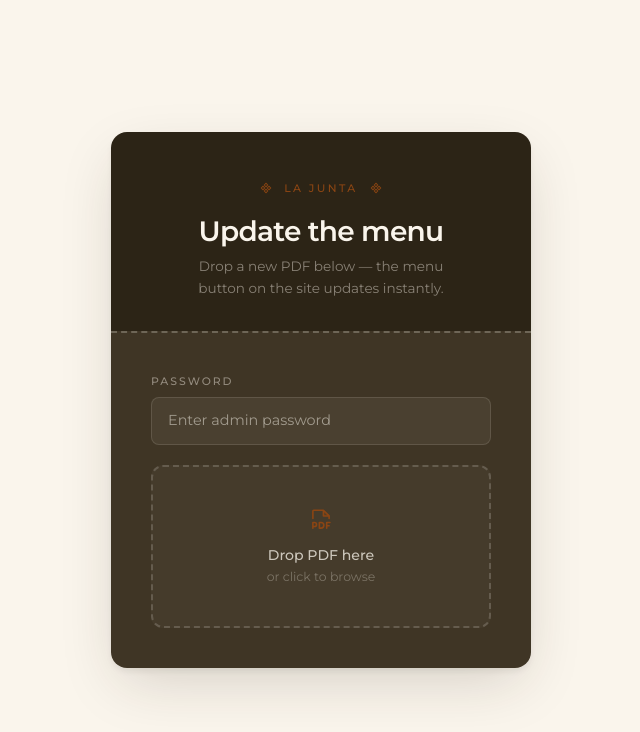
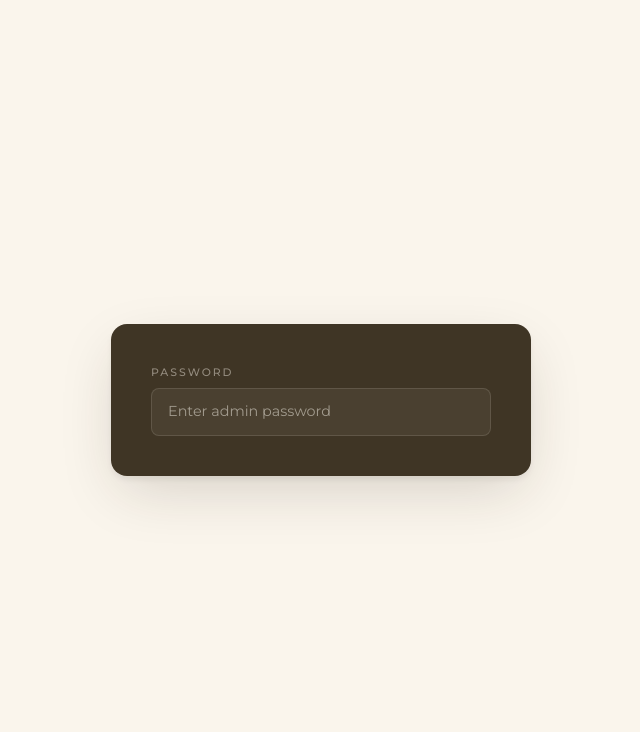
Before and after one commit to PawelNiedzwiecki/la-junta, a Next.js app: page /admin/menu in a window 1280 px wide. Shown: the top 732 px of the page, without its empty margins (319-959 px from the left). Built offline with nearby package versions, Linux system fonts and the light colour scheme.

Commit message:
feat: hide menu upload

```diff
--- a/src/app/admin/menu/UploadCard.tsx
+++ b/src/app/admin/menu/UploadCard.tsx
@@ -17,6 +17,7 @@
 	fileName: string | null;
 	uploadedUrl: string | null;
 	onUpload: (file: File) => void;
+	unlocked: boolean;
 };
 
 export function UploadCard({
@@ -27,6 +28,7 @@
 	fileName,
 	uploadedUrl,
 	onUpload,
+	unlocked,
 }: Props) {
 	const fileInputRef = useRef<HTMLInputElement>(null);
 	const dragOverRef = useRef(false);
@@ -46,7 +48,9 @@
 					"0 4px 6px -1px rgba(44,36,22,0.08), 0 20px 60px -10px rgba(44,36,22,0.18)",
 			}}
 		>
-			{/* Top zone */}
+			{/* Top zone — only shown when unlocked */}
+			{unlocked && (
+				<>
 					<div
 						className="rounded-t-2xl px-10 pt-12 pb-8 flex flex-col items-center text-center gap-5"
 						style={{ background: "var(--color-dark-card)" }}
@@ -83,10 +87,12 @@
 							background: "#3f3525",
 						}}
 					/>
+				</>
+			)}
 
 			{/* Bottom zone */}
 			<div
-				className="rounded-b-2xl px-10 pt-10 pb-10 flex flex-col gap-5"
+				className={`${unlocked ? "rounded-b-2xl" : "rounded-2xl"} px-10 pt-10 pb-10 flex flex-col gap-5`}
 				style={{ background: "#3f3525" }}
 			>
 				{/* Password */}
@@ -126,7 +132,9 @@
 					)}
 				</div>
 
-				{/* Drop zone */}
+				{/* Drop zone — only shown when unlocked */}
+				{unlocked && (
+					<>
 						<button
 							type="button"
 							onClick={() => fileInputRef.current?.click()}
@@ -214,6 +222,8 @@
 								</p>
 							</div>
 						)}
+					</>
+				)}
 			</div>
 		</div>
 	);
--- a/src/app/admin/menu/page.tsx
+++ b/src/app/admin/menu/page.tsx
@@ -10,6 +10,7 @@
 export default function AdminMenuPage() {
 	const [password, setPassword] = useState("");
 	const [status, setStatus] = useState<UploadStatus>("idle");
+	const [unlocked, setUnlocked] = useState(false);
 	const [uploadedUrl, setUploadedUrl] = useState<string | null>(null);
 	const [fileName, setFileName] = useState<string | null>(null);
 	const [history, setHistory] = useState<HistoryEntry[]>([]);
@@ -17,11 +18,19 @@
 	const [downloading, setDownloading] = useState(false);
 
 	useEffect(() => {
-		if (password.length <= 3) return;
+		if (password.length <= 3) { setUnlocked(false); return; }
 		let cancelled = false;
 		fetch("/api/menu", { headers: { "x-admin-password": password } })
 			.then((r) => (r.ok ? r.json() : null))
-			.then((data) => { if (!cancelled && data) setHistory(data.history ?? []); });
+			.then((data) => {
+				if (cancelled) return;
+				if (data) {
+					setHistory(data.history ?? []);
+					setUnlocked(true);
+				} else {
+					setUnlocked(false);
+				}
+			});
 		return () => { cancelled = true; };
 	}, [password]);
 
@@ -95,15 +104,18 @@
 					fileName={fileName}
 					uploadedUrl={uploadedUrl}
 					onUpload={upload}
+					unlocked={unlocked}
 				/>
 
-				<HistoryPanel
-					history={history}
-					restoringUrl={restoringUrl}
-					onRestore={restore}
-				/>
+				{unlocked && (
+					<HistoryPanel
+						history={history}
+						restoringUrl={restoringUrl}
+						onRestore={restore}
+					/>
+				)}
 
-				{password.length > 3 && (
+				{unlocked && (
 					<div
 						className="rounded-2xl px-6 py-5 flex items-center justify-between gap-4"
 						style={{
```
Lines whose indentation alone changed are shown as unchanged.
